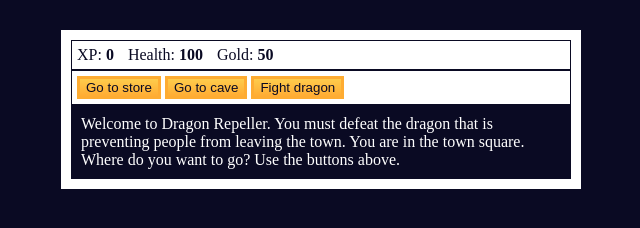
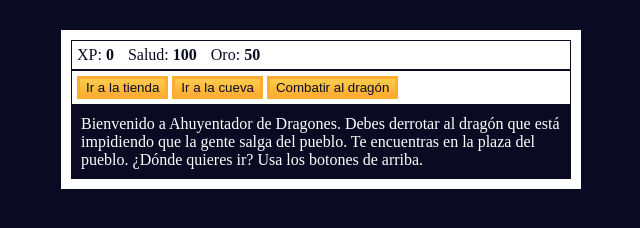
Before and after one commit to EduGar130/JavaScriptRPG, a plain HTML site: page index.html in a window 1280 px wide. Shown: the whole page, without its empty margins (319-959 px from the left). Drawn offline with Linux system fonts and the light colour scheme.

Commit message:
Update index.html

```diff
--- a/index.html
+++ b/index.html
@@ -1,28 +1,28 @@
 <!DOCTYPE html>
-<html lang="en">
+<html lang="es">
   <head>
     <meta charset="utf-8">
     <link rel="stylesheet" href="./styles.css">
-    <title>RPG - Dragon Repeller</title>
+    <title>RPG - Ahuyentador de Dragones</title>
   </head>
   <body>
     <div id="game">
       <div id="stats">
         <span class="stat">XP: <strong><span id="xpText">0</span></strong></span>
-        <span class="stat">Health: <strong><span id="healthText">100</span></strong></span>
-        <span class="stat">Gold: <strong><span id="goldText">50</span></strong></span>
+        <span class="stat">Salud: <strong><span id="healthText">100</span></strong></span>
+        <span class="stat">Oro: <strong><span id="goldText">50</span></strong></span>
       </div>
       <div id="controls">
-        <button id="button1">Go to store</button>
-        <button id="button2">Go to cave</button>
-        <button id="button3">Fight dragon</button>
+        <button id="button1">Ir a la tienda</button>
+        <button id="button2">Ir a la cueva</button>
+        <button id="button3">Combatir al dragón</button>
       </div>
       <div id="monsterStats">
-        <span class="stat">Monster Name: <strong><span id="monsterName"></span></strong></span>
-        <span class="stat">Health: <strong><span id="monsterHealth"></span></strong></span>
+        <span class="stat">Nombre del Monstruo: <strong><span id="monsterName"></span></strong></span>
+        <span class="stat">Salud: <strong><span id="monsterHealth"></span></strong></span>
       </div>
       <div id="text">
-        Welcome to Dragon Repeller. You must defeat the dragon that is preventing people from leaving the town. You are in the town square. Where do you want to go? Use the buttons above.
+        Bienvenido a Ahuyentador de Dragones. Debes derrotar al dragón que está impidiendo que la gente salga del pueblo. Te encuentras en la plaza del pueblo. ¿Dónde quieres ir? Usa los botones de arriba.
       </div>
     </div>
     <script src="./script.js"></script>
```
